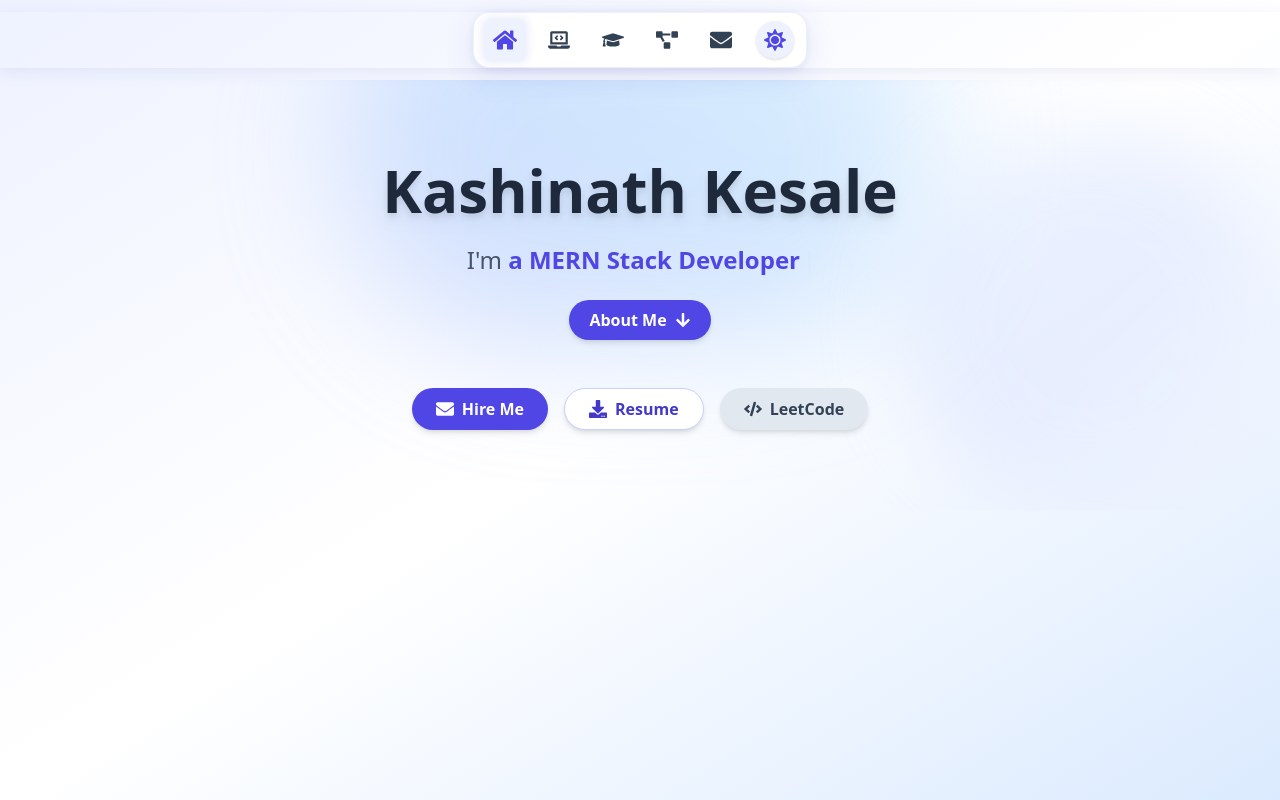
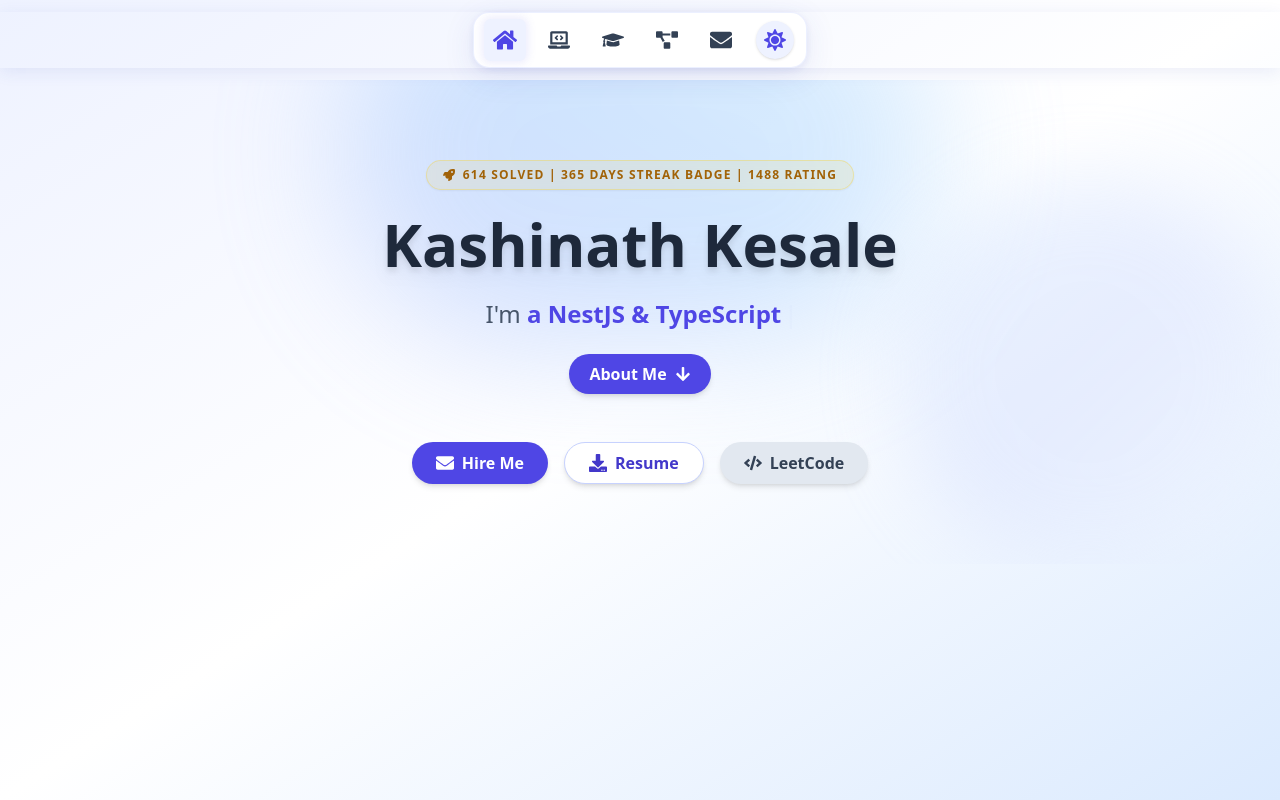
Before and after one commit to Kashinath-Kesale/new-portfolio, a React (Create React App) app: page / in a window 1280 px wide. Built offline with nearby package versions, Linux system fonts and the light colour scheme.

Commit message:
Hero section updated

```diff
--- a/src/components/Hero.jsx
+++ b/src/components/Hero.jsx
@@ -1,14 +1,13 @@
 import React, { useState } from 'react';
 import { Typewriter } from 'react-simple-typewriter';
 import { motion, AnimatePresence } from 'framer-motion';
-import { FaArrowDown, FaEnvelope, FaDownload, FaCode } from 'react-icons/fa';
+import { FaArrowDown, FaEnvelope, FaDownload, FaCode, FaRocket } from 'react-icons/fa';
 
 function Hero() {
   const [showAbout, setShowAbout] = useState(false);
 
   return (
     <section className="relative text-center py-12 md:py-20 overflow-hidden w-full" id="home">
-      {/* Animated Blurred Gradient Background */}
       <motion.div
         initial={{ opacity: 0 }}
         animate={{ opacity: 1 }}
@@ -21,17 +20,16 @@ function Hero() {
       </motion.div>
 
       <div className="relative flex flex-col items-center gap-4 z-10">
-        {/* Animated Profile Image */}
-        {/**
-        <motion.img
-          src="/profile.jpg"
-          alt="Kashinath Kesale"
-          className="w-36 h-36 md:w-44 md:h-44 rounded-full border-4 border-indigo-400 shadow-xl object-cover bg-white"
-          initial={{ opacity: 0, scale: 0.8 }}
+
+        {/* Added: High-Impact LeetCode Badge */}
+        <motion.div
+          initial={{ opacity: 0, scale: 0.9 }}
           animate={{ opacity: 1, scale: 1 }}
-          transition={{ duration: 1 }}
-        />
-        */}
+          transition={{ duration: 0.8 }}
+          className="flex items-center gap-2 px-4 py-1.5 rounded-full bg-yellow-400/10 border border-yellow-400/30 text-yellow-700 dark:text-yellow-400 text-xs font-bold uppercase tracking-widest mb-2 shadow-sm backdrop-blur-sm"
+        >
+          <FaRocket /> 614 Solved | 365 Days Streak Badge | 1488 Rating
+        </motion.div>
 
         {/* Animated Name */}
         <motion.h1
@@ -43,7 +41,7 @@ function Hero() {
           Kashinath Kesale
         </motion.h1>
 
-        {/* Tagline with Typewriter effect */}
+        {/* Updated Tagline with Professional Typewriter effect */}
         <motion.p
           initial={{ opacity: 0, y: 20 }}
           animate={{ opacity: 1, y: 0 }}
@@ -53,13 +51,18 @@ function Hero() {
           I'm {' '}
           <span className="text-indigo-600 dark:text-yellow-400 font-semibold transition-colors duration-500">
             <Typewriter
-              words={['a Software Developer', 'a MERN Stack Developer', 'a DSA & Problem Solving Enthusiast', 'Open to Internships & Full-Time Roles']}
+              words={[
+                'a Full Stack Developer',
+                'a NestJS & TypeScript Specialist',
+                'an Ex-Intern @ GoBasera',
+                'a DSA Enthusiast (600+ Solved)'
+              ]}
               loop={0}
               cursor
               cursorStyle="|"
               typeSpeed={70}
               deleteSpeed={40}
-              delaySpeed={1000}
+              delaySpeed={1500}
             />
           </span>
         </motion.p>
@@ -87,7 +90,7 @@ function Hero() {
             >
               <div className="flex flex-col items-center text-center">
                 <p className="text-base md:text-lg leading-relaxed text-slate-700 dark:text-slate-200 font-medium mb-6">
-                  Hello! I'm <span className="font-semibold text-orange-500 dark:text-yellow-400">Kashinath Kesale</span> — a developer who codes with purpose and passion.
+                  Hello! I'm <span className="font-semibold text-indigo-600 dark:text-yellow-400">Kashinath Kesale</span> — a developer who codes with purpose and passion.
                 </p>
                 <div className="grid grid-cols-1 sm:grid-cols-2 gap-4 w-full max-w-xl">
                   <div className="bg-indigo-50 dark:bg-slate-800/70 rounded-xl p-4 flex items-center gap-3 shadow border border-indigo-100 dark:border-slate-700 transition-transform transition-shadow duration-300 hover:scale-105 hover:shadow-lg">
```
